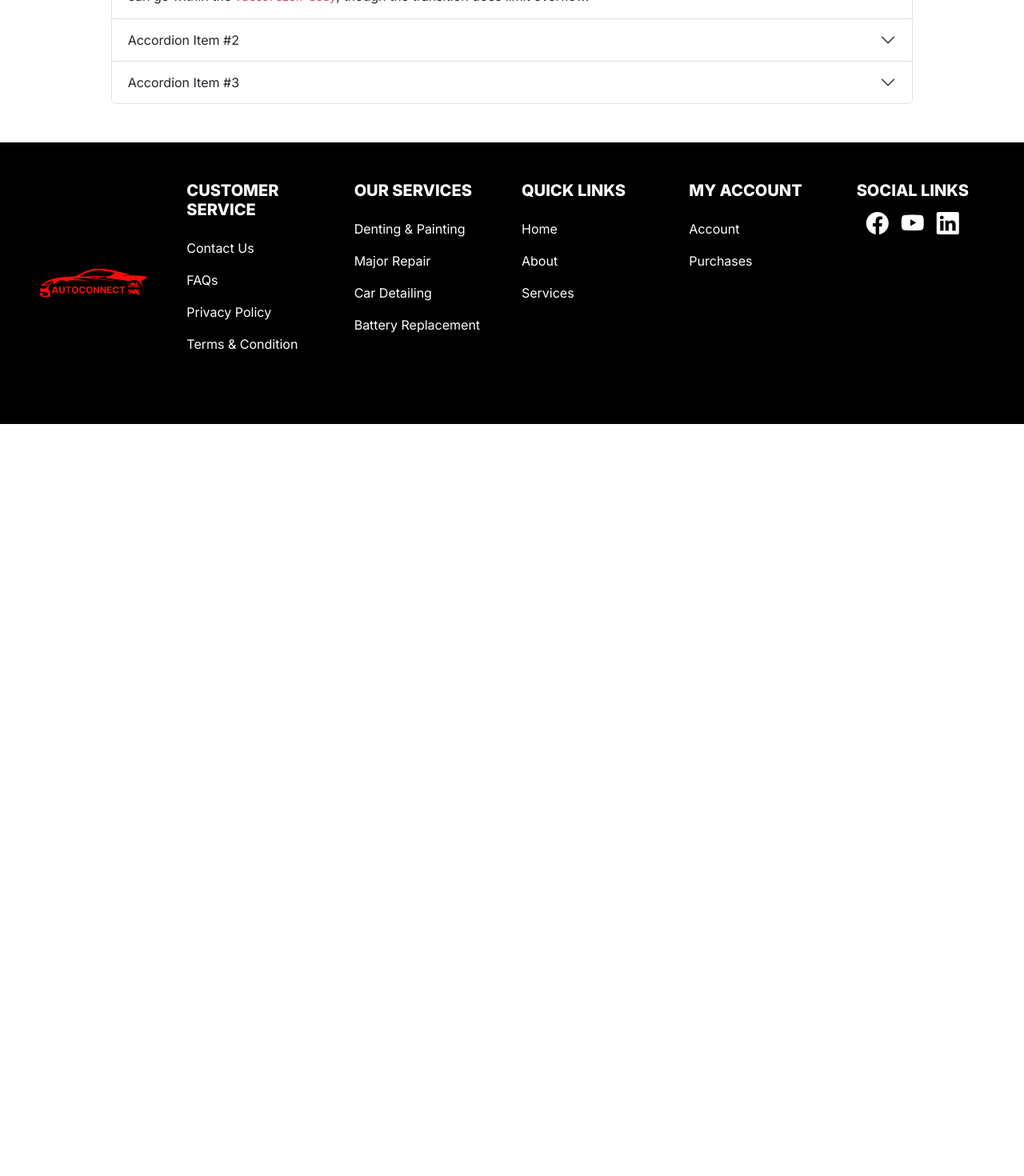
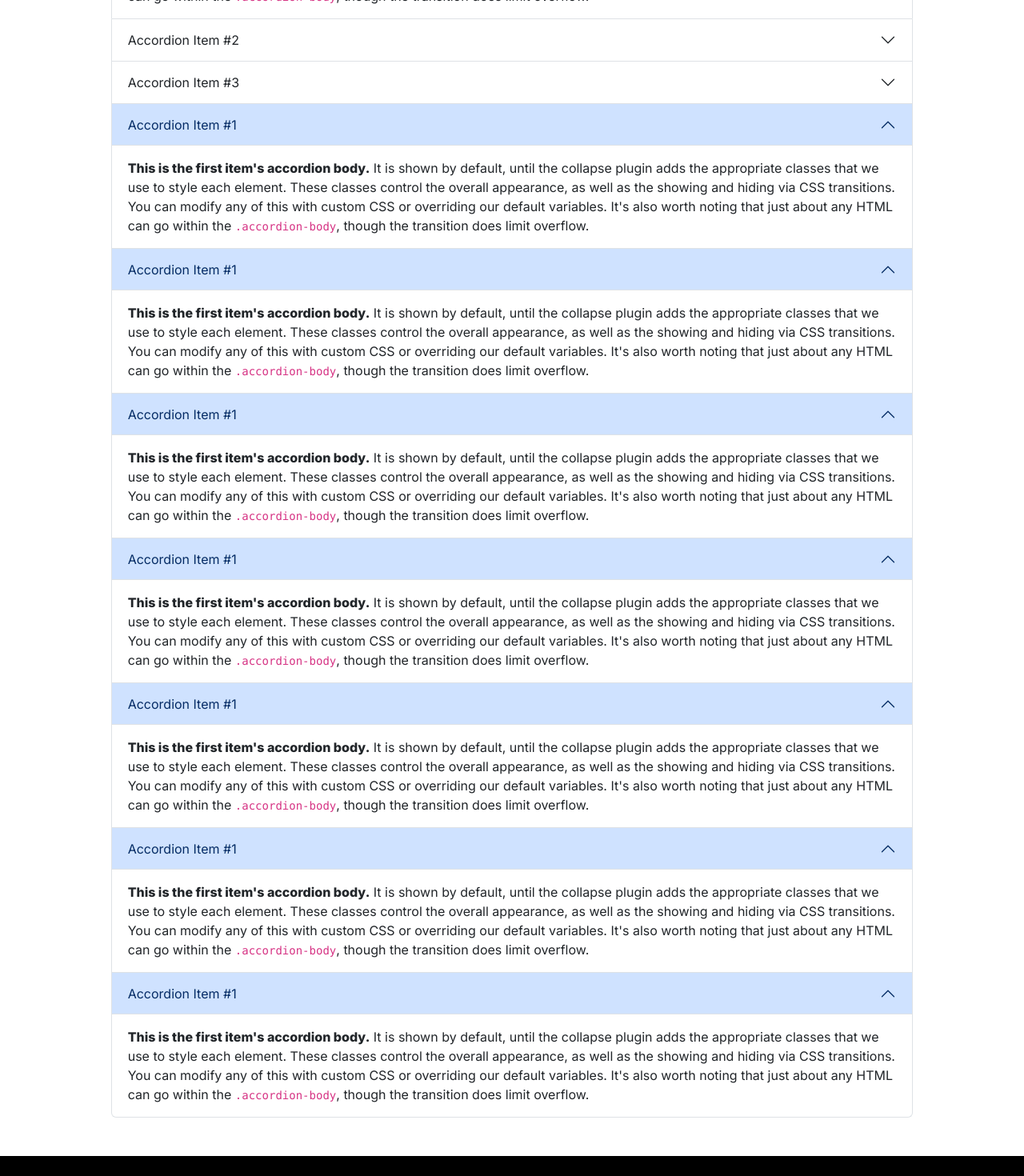
Before and after one commit to jaspherbagor/AutoConnect, a React (Create React App) app in the folder front-end/: page /faqs in a window 1280 px wide. Shown: the part 340-1810 px from the top of the page at 80% size. Before the commit the page ends 870 px from the top, so only its background shows below. Built offline with nearby package versions, Linux system fonts and the light colour scheme.

Commit message:
added formats of accordion items

```diff
--- a/front-end/src/components/pages/client/faqs.jsx
+++ b/front-end/src/components/pages/client/faqs.jsx
@@ -46,6 +46,97 @@ const Faqs = () => {
                 </div>
               </div>
             </div>
+            <div class="accordion-item">
+              <h2 class="accordion-header">
+                <button class="accordion-button" type="button" data-bs-toggle="collapse" data-bs-target="#faq-One" aria-expanded="true" aria-controls="faq-One">
+                  Accordion Item #1
+                </button>
+              </h2>
+              <div id="faq-One" class="accordion-collapse collapse show">
+                <div class="accordion-body text-start">
+                  <strong>This is the first item's accordion body.</strong> It is shown by default, until the collapse plugin adds the appropriate classes that we use to style each element. These classes control the overall appearance, as well as the showing and hiding via CSS transitions. You can modify any of this with custom CSS or overriding our default variables. It's also worth noting that just about any HTML can go within the <code>.accordion-body</code>, though the transition does limit overflow.
+                </div>
+              </div>
+            </div>
+
+            <div class="accordion-item">
+              <h2 class="accordion-header">
+                <button class="accordion-button" type="button" data-bs-toggle="collapse" data-bs-target="#faq-One" aria-expanded="true" aria-controls="faq-One">
+                  Accordion Item #1
+                </button>
+              </h2>
+              <div id="faq-One" class="accordion-collapse collapse show">
+                <div class="accordion-body text-start">
+                  <strong>This is the first item's accordion body.</strong> It is shown by default, until the collapse plugin adds the appropriate classes that we use to style each element. These classes control the overall appearance, as well as the showing and hiding via CSS transitions. You can modify any of this with custom CSS or overriding our default variables. It's also worth noting that just about any HTML can go within the <code>.accordion-body</code>, though the transition does limit overflow.
+                </div>
+              </div>
+            </div>
+
+            <div class="accordion-item">
+              <h2 class="accordion-header">
+                <button class="accordion-button" type="button" data-bs-toggle="collapse" data-bs-target="#faq-One" aria-expanded="true" aria-controls="faq-One">
+                  Accordion Item #1
+                </button>
+              </h2>
+              <div id="faq-One" class="accordion-collapse collapse show">
+                <div class="accordion-body text-start">
+                  <strong>This is the first item's accordion body.</strong> It is shown by default, until the collapse plugin adds the appropriate classes that we use to style each element. These classes control the overall appearance, as well as the showing and hiding via CSS transitions. You can modify any of this with custom CSS or overriding our default variables. It's also worth noting that just about any HTML can go within the <code>.accordion-body</code>, though the transition does limit overflow.
+                </div>
+              </div>
+            </div>
+
+            <div class="accordion-item">
+              <h2 class="accordion-header">
+                <button class="accordion-button" type="button" data-bs-toggle="collapse" data-bs-target="#faq-One" aria-expanded="true" aria-controls="faq-One">
+                  Accordion Item #1
+                </button>
+              </h2>
+              <div id="faq-One" class="accordion-collapse collapse show">
+                <div class="accordion-body text-start">
+                  <strong>This is the first item's accordion body.</strong> It is shown by default, until the collapse plugin adds the appropriate classes that we use to style each element. These classes control the overall appearance, as well as the showing and hiding via CSS transitions. You can modify any of this with custom CSS or overriding our default variables. It's also worth noting that just about any HTML can go within the <code>.accordion-body</code>, though the transition does limit overflow.
+                </div>
+              </div>
+            </div>
+
+            <div class="accordion-item">
+              <h2 class="accordion-header">
+                <button class="accordion-button" type="button" data-bs-toggle="collapse" data-bs-target="#faq-One" aria-expanded="true" aria-controls="faq-One">
+                  Accordion Item #1
+                </button>
+              </h2>
+              <div id="faq-One" class="accordion-collapse collapse show">
+                <div class="accordion-body text-start">
+                  <strong>This is the first item's accordion body.</strong> It is shown by default, until the collapse plugin adds the appropriate classes that we use to style each element. These classes control the overall appearance, as well as the showing and hiding via CSS transitions. You can modify any of this with custom CSS or overriding our default variables. It's also worth noting that just about any HTML can go within the <code>.accordion-body</code>, though the transition does limit overflow.
+                </div>
+              </div>
+            </div>
+
+            <div class="accordion-item">
+              <h2 class="accordion-header">
+                <button class="accordion-button" type="button" data-bs-toggle="collapse" data-bs-target="#faq-One" aria-expanded="true" aria-controls="faq-One">
+                  Accordion Item #1
+                </button>
+              </h2>
+              <div id="faq-One" class="accordion-collapse collapse show">
+                <div class="accordion-body text-start">
+                  <strong>This is the first item's accordion body.</strong> It is shown by default, until the collapse plugin adds the appropriate classes that we use to style each element. These classes control the overall appearance, as well as the showing and hiding via CSS transitions. You can modify any of this with custom CSS or overriding our default variables. It's also worth noting that just about any HTML can go within the <code>.accordion-body</code>, though the transition does limit overflow.
+                </div>
+              </div>
+            </div>
+
+            <div class="accordion-item">
+              <h2 class="accordion-header">
+                <button class="accordion-button" type="button" data-bs-toggle="collapse" data-bs-target="#faq-One" aria-expanded="true" aria-controls="faq-One">
+                  Accordion Item #1
+                </button>
+              </h2>
+              <div id="faq-One" class="accordion-collapse collapse show">
+                <div class="accordion-body text-start">
+                  <strong>This is the first item's accordion body.</strong> It is shown by default, until the collapse plugin adds the appropriate classes that we use to style each element. These classes control the overall appearance, as well as the showing and hiding via CSS transitions. You can modify any of this with custom CSS or overriding our default variables. It's also worth noting that just about any HTML can go within the <code>.accordion-body</code>, though the transition does limit overflow.
+                </div>
+              </div>
+            </div>
+
           </div>
         </div>
       </section>
```
